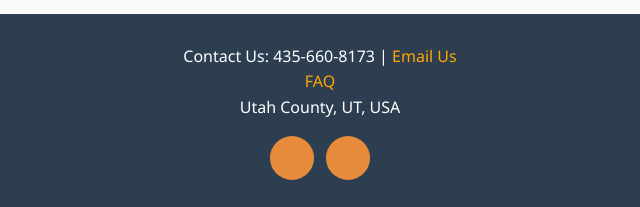
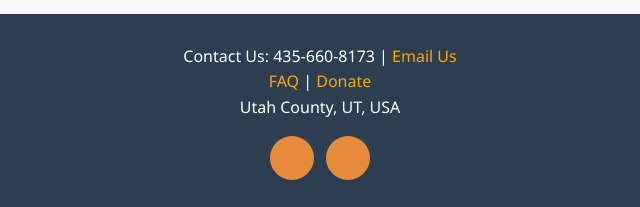
Before and after one commit to SamuelJT57/ctwebsolutions, a plain HTML site: page about.html in a window 1280 px wide. Shown: the part 1321-1528 px from the top of the page, 320-960 px from the left. Drawn offline with Linux system fonts and the light colour scheme.

Commit message:
Update about.html

```diff
--- a/about.html
+++ b/about.html
@@ -88,7 +88,7 @@
 
     <footer>
         <p>Contact Us: 435-660-8173 | <a href="mailto:cataldo.turner.websolutions@gmail.com">Email Us</a></p>
-        <a href="faq.html">FAQ</a>
+        <a href="faq.html">FAQ </a>|<a href="https://www.venmo.com/u/ct-websolutions"> Donate</a>
         <p>Utah County, UT, USA</p>
 
         <div class="social">
```
